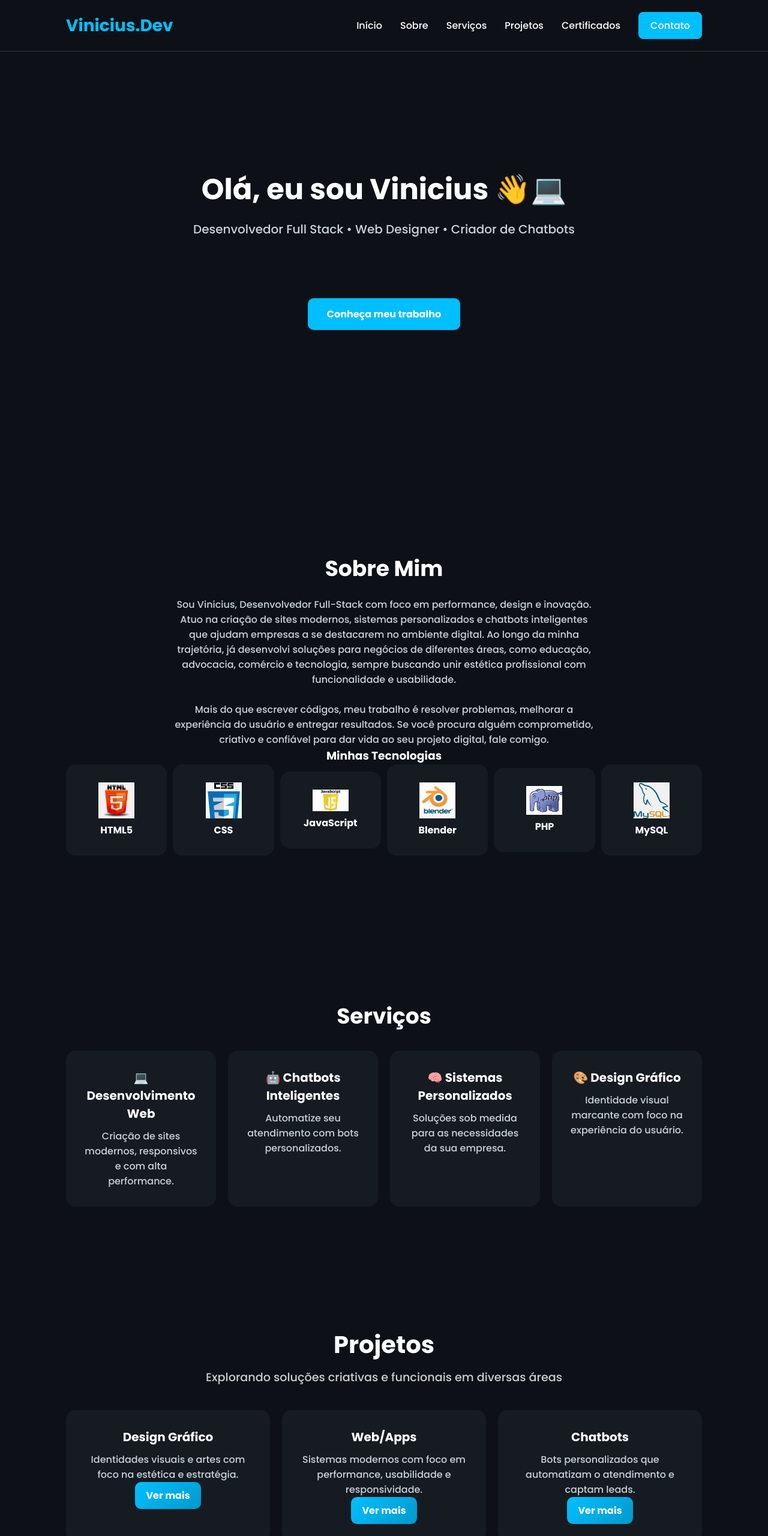
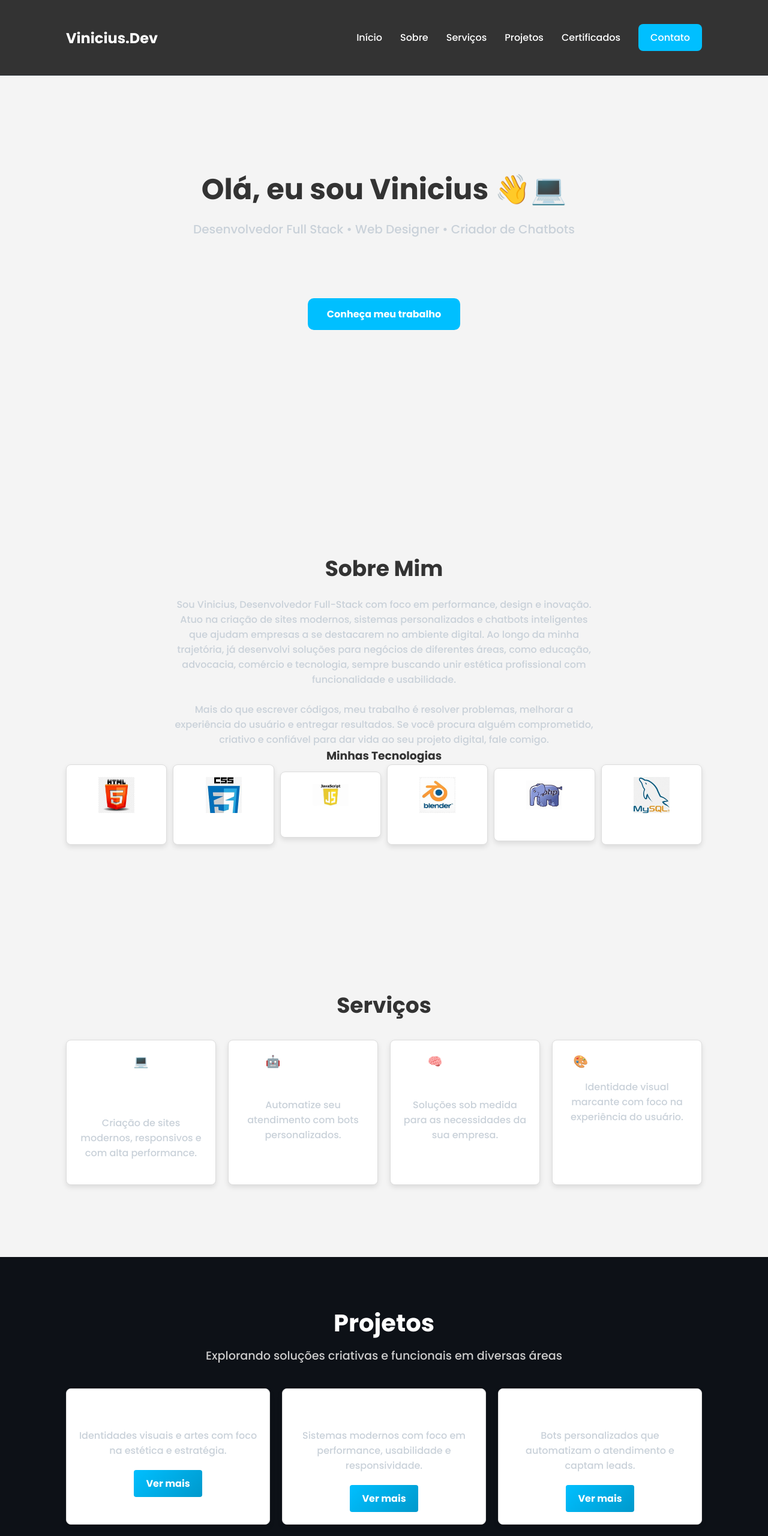
Before and after one commit to viniciusalcoliveira/SITEportfolio, a website: page index.html in a window 1280 px wide. Shown: the top 2560 px of the page at 60% size. Drawn offline with Linux system fonts and the light colour scheme.

Commit message:
Update style.css

```diff
--- a/style.css
+++ b/style.css
@@ -524,3 +524,99 @@
     width: 90%; /* Ajusta a largura dos cards para telas menores */
   }
 }
+/* Estilos gerais */
+* {
+  margin: 0;
+  padding: 0;
+  box-sizing: border-box;
+}
+
+body {
+  font-family: 'Poppins', sans-serif;
+  background-color: #f4f4f4;
+  color: #333;
+}
+
+.container {
+  width: 90%;
+  margin: 0 auto;
+}
+
+.header {
+  background-color: #333;
+  padding: 20px 0;
+  color: #fff;
+}
+
+.header .logo a {
+  color: #fff;
+  text-decoration: none;
+  font-size: 24px;
+  font-weight: 700;
+}
+
+/* Main */
+h2 {
+  text-align: center;
+  margin-bottom: 20px;
+}
+
+.cards-container {
+  display: flex;
+  justify-content: space-between;
+  gap: 20px;
+  margin-top: 40px;
+  flex-wrap: wrap;
+}
+
+.card {
+  background-color: #fff;
+  border: 1px solid #ddd;
+  border-radius: 8px;
+  padding: 20px;
+  width: 45%; /* Tamanho ideal para 2 cards por linha */
+  box-shadow: 0 4px 8px rgba(0, 0, 0, 0.1);
+  transition: transform 0.3s ease, box-shadow 0.3s ease;
+}
+
+.card:hover {
+  transform: translateY(-5px);
+  box-shadow: 0 8px 16px rgba(0, 0, 0, 0.2);
+}
+
+.card h3 {
+  font-size: 20px;
+  margin-bottom: 15px;
+}
+
+.card p {
+  font-size: 16px;
+  margin-bottom: 20px;
+}
+
+.btn-projeto {
+  display: inline-block;
+  background-color: #00bfff;
+  color: #fff;
+  text-decoration: none;
+  padding: 10px 20px;
+  border-radius: 4px;
+  transition: background-color 0.3s ease;
+}
+
+.btn-projeto:hover {
+  background-color: #0099cc;
+}
+
+/* Responsividade */
+@media (max-width: 768px) {
+  .cards-container {
+    flex-direction: column;
+    align-items: center;
+  }
+
+  .card {
+    width: 80%; /* Os cards ocupam 80% da largura em telas menores */
+    margin-bottom: 20px;
+  }
+}
```
